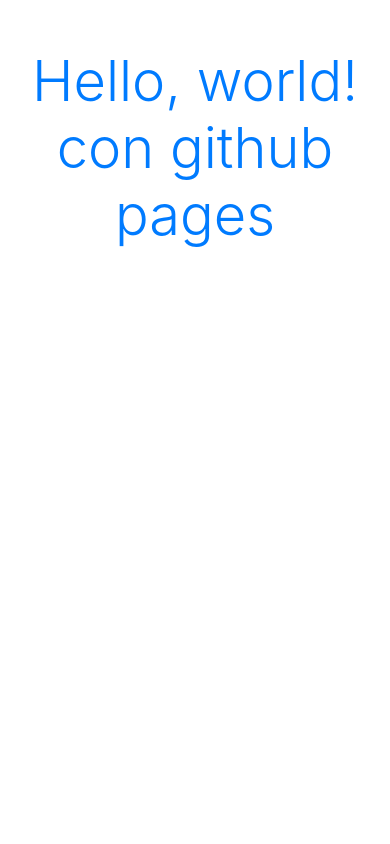
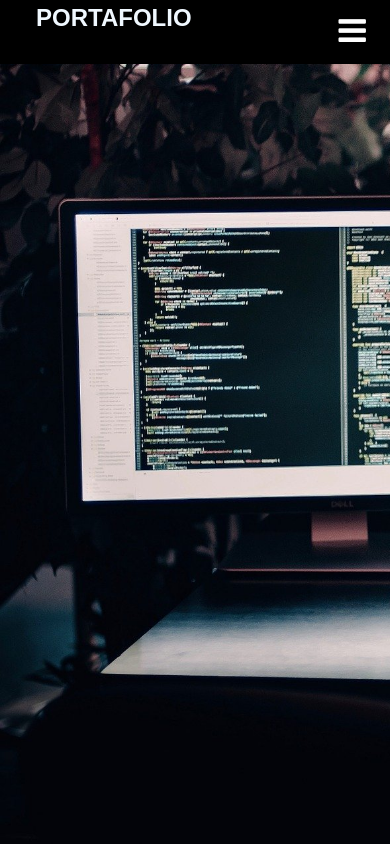
Before and after one commit to gomejosl1/gomejosl1.github.io, a plain HTML site: page index.html in a window 390 px wide. Shown: the top 844 px of the page. Drawn offline with nearby package versions, Linux system fonts and the light colour scheme.

Commit message:
subiendo menu

```diff
--- /dev/null
+++ b/css/main.css
@@ -0,0 +1,135 @@
+html, body {
+    margin: 0;
+    padding: 0;
+    width: 100%;
+}
+
+body{
+    font-family: sans-serif;
+}
+
+header{
+    width: 100%;
+    height: 100vh;
+    background: url(../img/computer-background2.jpg) no-repeat ;
+    background-size: cover;
+
+}
+.parallax {
+    /* The image used */
+    background-image: url(../img/computer-background2.jpg);
+
+    /* Full height */
+    height: 100%;
+
+    /* Create the parallax scrolling effect */
+    background-attachment: fixed;
+    background-position: center;
+    background-repeat: no-repeat;
+    background-size: cover;
+  }
+.content{
+    width: 90%;
+    margin: 4em auto;
+    font-size: 20px;
+    line-height: 30px;
+    text-align: justify;
+}
+
+.logo{
+    position: fixed;
+    float: left;
+    margin: 16px 36px;
+    color: aliceblue;
+    font-weight: bold;
+    font-size: 24px;
+}
+
+nav{
+    position: fixed;
+    width: 100%;
+}
+
+.margin-last{
+    margin-right: 15em;
+}
+nav ul{
+    list-style: none;
+    /* background: rgba(0,123,255,.5); */
+    background:rgba(0, 0, 0, 0.49);
+    overflow: hidden;
+    color: #fff;
+    padding: 0;
+    text-align: right;
+    margin: 0;
+    transition: 1s;
+}
+
+nav.black ul{
+    background: #000000;
+}
+
+nav ul li{
+    display: inline-block;
+    padding: 20px;
+}
+
+nav ul li a:hover{
+    color: cyan;
+    margin-top: 0;
+}
+
+nav ul li a{
+    text-decoration: none;
+    color: seashell;
+    font-size: 20px;
+
+}
+
+.menu ul li a{
+    text-decoration: none;
+}
+
+.menu-icon{
+    width: 100%;
+    background: #000000;
+    text-align: right;
+    box-sizing: border-box;
+    padding: 15px 24px;
+    cursor: pointer;
+    color: #fff;
+    display: none;
+}
+
+
+@media(max-width:580px){
+    .logo{
+        position: fixed;
+        top: 0;
+        margin-top: 0;
+    }
+
+    nav ul{
+        max-height: 0px;
+        background: #000000;
+    }
+    nav.black ul{
+        background: #000000;
+    }
+
+    .showing{
+        max-height: 20em;
+    }
+
+    nav ul li{
+        box-sizing: border-box;
+        width: 100%;
+        padding: 24px 0px;
+        text-align: center;
+    }
+
+    .menu-icon{
+        display: block;
+    }
+
+}
--- a/index.html
+++ b/index.html
@@ -7,16 +7,63 @@
 
     <!-- Bootstrap CSS -->
     <link rel="stylesheet" href="https://stackpath.bootstrapcdn.com/bootstrap/4.4.1/css/bootstrap.min.css" integrity="sha384-Vkoo8x4CGsO3+Hhxv8T/Q5PaXtkKtu6ug5TOeNV6gBiFeWPGFN9MuhOf23Q9Ifjh" crossorigin="anonymous">
-
-    <title>Hello, worlddddd!</title>
+    <link rel="stylesheet" href="https://maxcdn.bootstrapcdn.com/font-awesome/4.7.0/css/font-awesome.min.css">
+    <link rel="stylesheet" href="css/main.css">
+    <title>Portafolio - Jose Luis Gómez</title>
   </head>
   <body>
-    <h1 class="text-center mt-5 display-4 text-primary" >Hello, world! con github pages</h1>
+<div class="parallax wrapper"></div>
+    <header>
+        <nav>
+            <div class="menu-icon">
+                <i class="fa fa-bars fa-2x"></i>
+            </div>
+            <div class="logo">
+                PORTAFOLIO
+            </div>
+            <div class="menu">
+                <ul>
+                    <li><a href="#">Home</a></li>
+                    <li><a href="#">About</a></li>
+                    <li><a href="#">Blog</a></li>
+                    <li class="margin-last"><a href="#">Contact</a></li>
 
-    <!-- Optional JavaScript -->
+                </ul>
+            </div>
+        </nav>
+    </header>
+
+    <section class="content static">
+        <p> Lorem ipsum dolor sit amet consectetur adipisicing elit. Amet debitis perferendis incidunt dolore, optio omnis, repellendus quae aperiam nam itaque at. Fugit provident totam fugiat corporis repellat veritatis. Atque, voluptates?</p>
+
+        <p> Lorem ipsum dolor sit amet consectetur adipisicing elit. Amet debitis perferendis incidunt dolore, optio omnis, repellendus quae aperiam nam itaque at. Fugit provident totam fugiat corporis repellat veritatis. Atque, voluptates?</p>
+
+        <p> Lorem ipsum dolor sit amet consectetur adipisicing elit. Amet debitis perferendis incidunt dolore, optio omnis, repellendus quae aperiam nam itaque at. Fugit provident totam fugiat corporis repellat veritatis. Atque, voluptates?</p>
+    </section>
+
+    <section class="bg1">
+    </section>
+    <!-- <h1 class="text-center mt-5 display-4 text-primary" > Portafolio </h1> -->
+
     <!-- jQuery first, then Popper.js, then Bootstrap JS -->
     <script src="https://code.jquery.com/jquery-3.4.1.slim.min.js" integrity="sha384-J6qa4849blE2+poT4WnyKhv5vZF5SrPo0iEjwBvKU7imGFAV0wwj1yYfoRSJoZ+n" crossorigin="anonymous"></script>
     <script src="https://cdn.jsdelivr.net/npm/popper.js@1.16.0/dist/umd/popper.min.js" integrity="sha384-Q6E9RHvbIyZFJoft+2mJbHaEWldlvI9IOYy5n3zV9zzTtmI3UksdQRVvoxMfooAo" crossorigin="anonymous"></script>
     <script src="https://stackpath.bootstrapcdn.com/bootstrap/4.4.1/js/bootstrap.min.js" integrity="sha384-wfSDF2E50Y2D1uUdj0O3uMBJnjuUD4Ih7YwaYd1iqfktj0Uod8GCExl3Og8ifwB6" crossorigin="anonymous"></script>
+        <!-- Optional JavaScript -->
+        <script type="text/javascript">
+            $(document).ready(function(){
+                $(".menu-icon").on("click", function(){
+                    $("nav ul").toggleClass("showing")
+                });
+            });
+
+            $(window).on("scroll",function(){
+                if($(window).scrollTop()){
+                    $('nav').addClass('black')
+                }else{
+                    $('nav').removeClass('black')
+                }
+            })
+            </script>
   </body>
 </html>
```
Also changed, not shown: img/computer-background2.jpg (added), img/laptop-work.jpg (added), img/me.jpg (added), img/me2.jpg (added), 1 other file.
